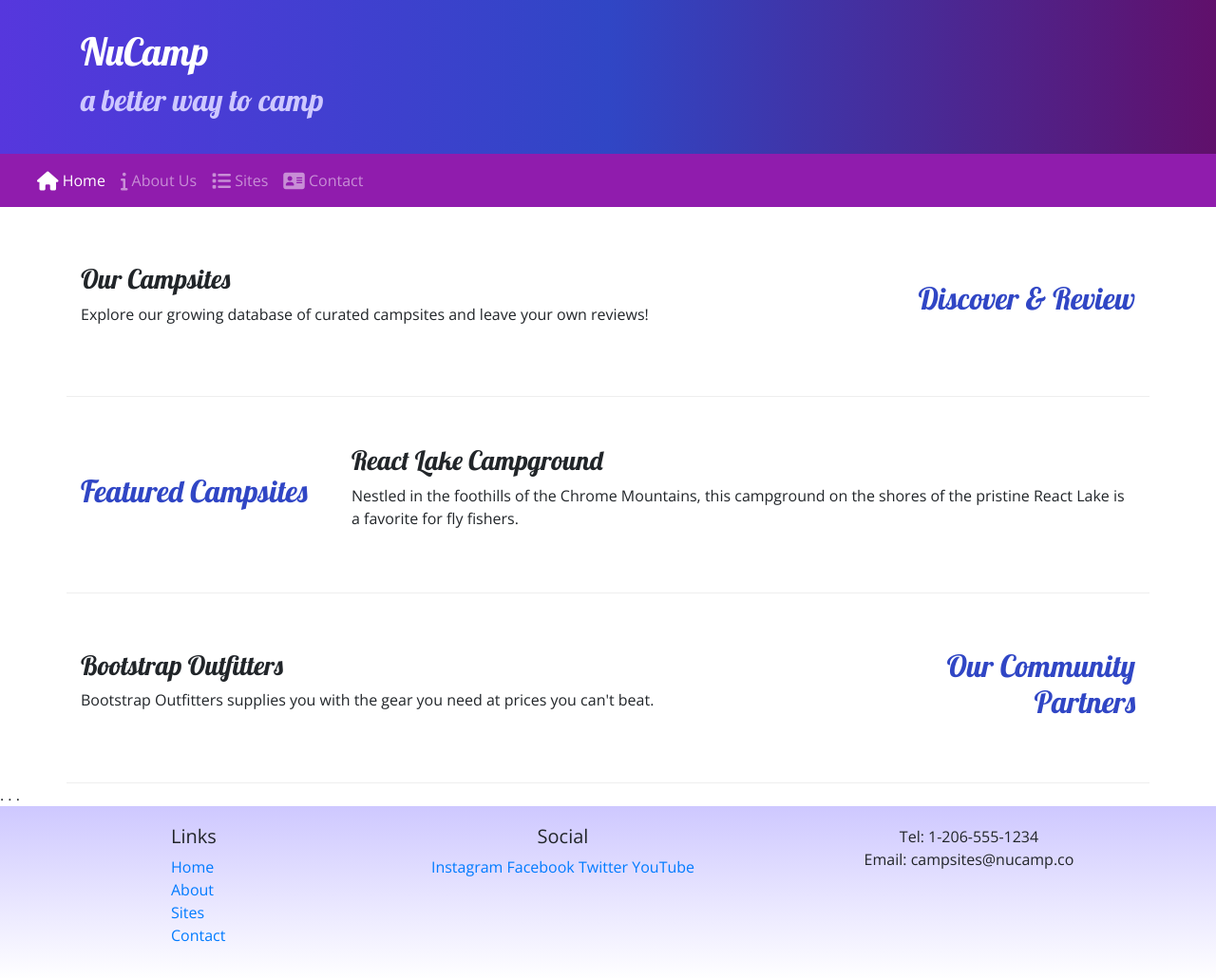
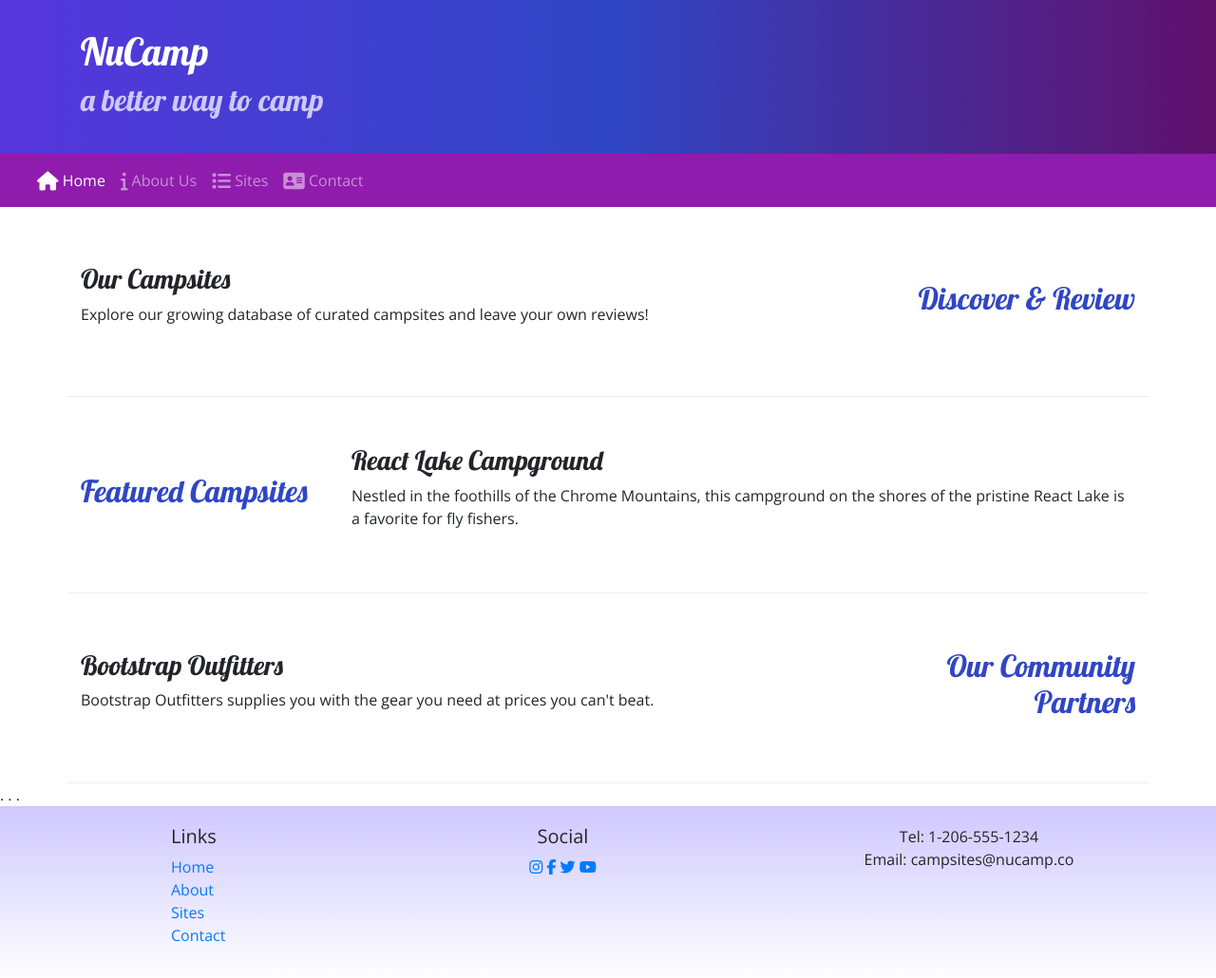
Before and after one commit to scampcoder/nucampsite, a website: page index.html in a window 1280 px wide. Shown: the whole page at 95% size. Drawn offline with nearby package versions, Linux system fonts and the light colour scheme.

Commit message:
Add icons to social links

```diff
--- a/index.html
+++ b/index.html
@@ -80,6 +80,7 @@
     </div>
 . . .
 
+    <!-- footer -->
     <footer>
         <div class="container">
             <div class="row">
@@ -94,10 +95,10 @@
                 </div>
                 <div class="col-6 col-sm-5 text-center">
                     <h5>Social</h5>
-                <a href="http://instagram.com/">Instagram</a>
-                <a href="http://facebook.com/">Facebook</a>
-                <a href="http://twitter.com/">Twitter</a>
-                <a href="http://youtube.com/">YouTube</a>
+                    <a href="http://instagram.com/"><i class="fa fa-instagram"></i></a>
+                    <a href="http://facebook.com/"><i class="fa fa-facebook"></i></a>
+                    <a href="http://twitter.com/"><i class="fa fa-twitter"></i></a>
+                    <a href="http://youtube.com/"><i class="fa fa-youtube"></i></a>
                 </div>
                 <div class="col-sm-4 text-center">
                     Tel: 1-206-555-1234<br />
@@ -106,6 +107,7 @@
         </div>
         </div>
     </footer>
+    <!-- end of footer -->
 
 
     <!-- jQuery must come first, then Popper.js, then the Bootstrap JavaScript plugins.-->
```
Also changed, not shown: aboutus.html (+7 -4 lines). Lines whose indentation alone changed are shown as unchanged.
